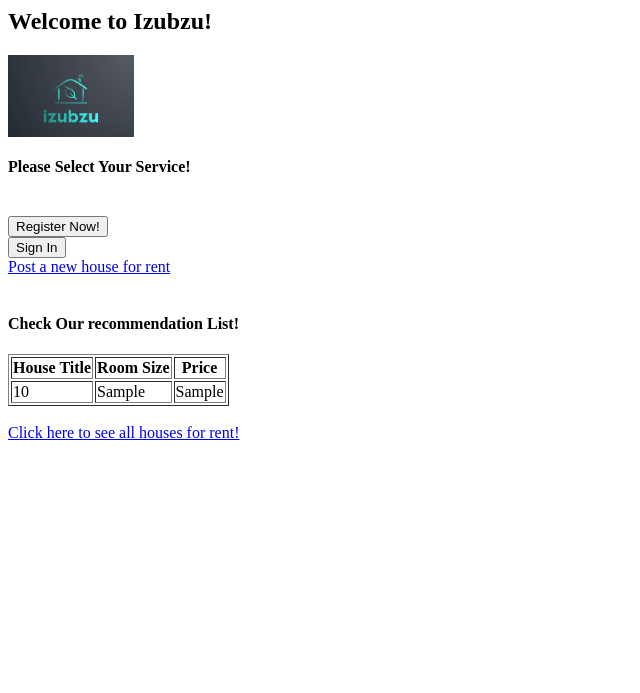
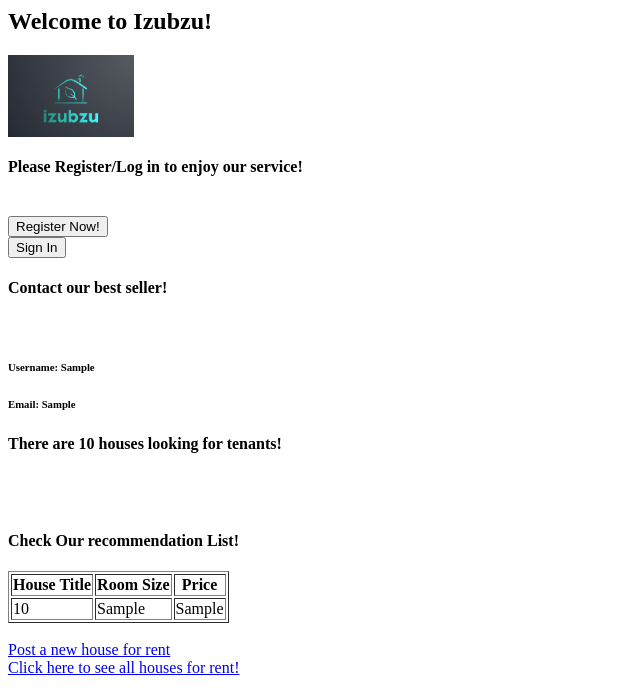
Before and after one commit to elenaaaa11/izubzu, a Django app: template app/templates/app/index.html in a window 1280 px wide. Shown: the top 693 px of the page, without its empty margins (0-640 px from the left). Run offline with Django 3.2, Linux system fonts and the light colour scheme; the template is opened without the code that fills it: most values are stand-ins (such as "Sample title", 1, 10 or a date in 2020).

Commit message:
Commit #7

```diff
--- a/app/templates/app/index.html
+++ b/app/templates/app/index.html
@@ -3,11 +3,15 @@
 <body>
     <h2>Welcome to Izubzu!</h2>
     <img src="{% static 'app/images/logo.png' %}" width="10%" alt="Izubzu Logo"/><br/>
-    <h4>Please Select Your Service!</h4><br/>
+    <h4>Please Register/Log in to enjoy our service!</h4><br/>
     <a href="register"><button>Register Now!</button></a><br/>
     <a href="login"><button>Sign In</button></a><br/>
-    <a href="post">Post a new house for rent</a></br></br>
 
+    <h4> Contact our best seller! </h4></br>
+    <h6> Username: {{best_seller.1}} </h6>
+    <h6> Email: {{best_seller.2}} </h6>
+
+    <h4> There are {{total.0}} houses looking for tenants! </h4></br></br>
     <h4> Check Our recommendation List!</h4>
     <table border=1>
         <thead>
@@ -23,6 +27,7 @@
         </tr>
         {% endfor %}
     </table></br>
+    <a href="post">Post a new house for rent</a></br>
     <a href="rent">Click here to see all houses for rent!</a></br>
 </body>
 </html>
--- a/app/templates/app/login.html
+++ b/app/templates/app/login.html
@@ -3,6 +3,8 @@
 <body>
     <h2>Log In</h2></br>
     <img src="{% static 'app/images/logo.png' %}" width="10%" alt="Izubzu Logo"/><br/><br/>
+
+    <p style="color:aqua">{{ status|safe }}</p>
 
     <a href='/'>Cancel log in or Go Back</a>
 
@@ -12,11 +14,9 @@
         User name<span class="asteriskField">*</span> </label> <div class="controls"> <input type="text" name="user_name" value="{{obj.0}}" maxlength="32" class="textinput textInput" required="" id="id_user_name"> </div> </div>
         <div id="div_id_password" class="control-group"> <label for="id_password" class="control-label requiredField">
         Password<span class="asteriskField">*</span> </label> <div class="controls"> <input type="text" name="password" value="{{obj.0}}" maxlength="16" class="textinput textInput" required="" id="id_password"> </div> </div>
+
         <br>
         <button type="submit" value="login">Log in!</button>
         </form>
-
-    <p style="color:aqua">{{ status|safe }}</p>
-
 </body>
 </html>
```
Also changed, not shown: app/views.py (+12 -1 lines).
